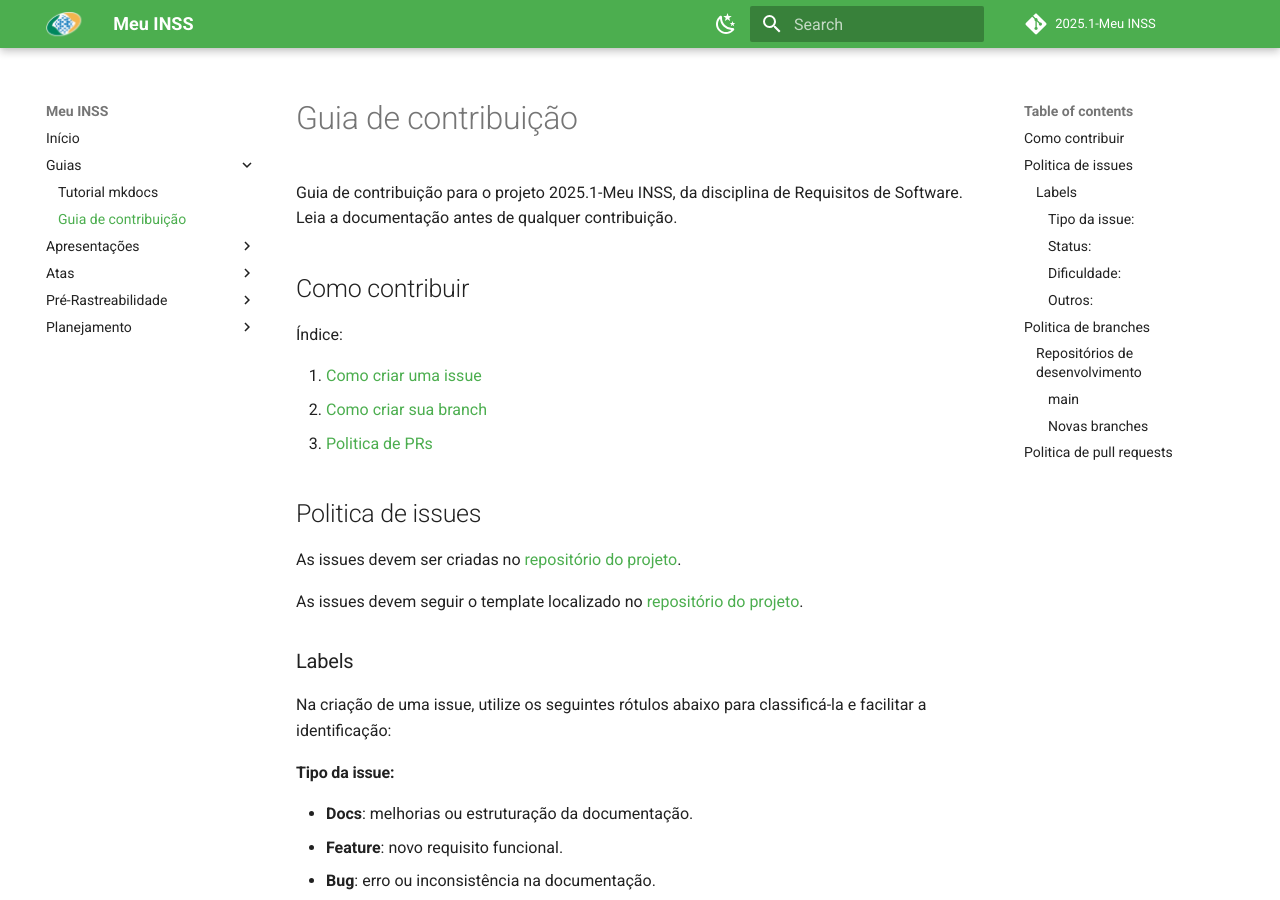
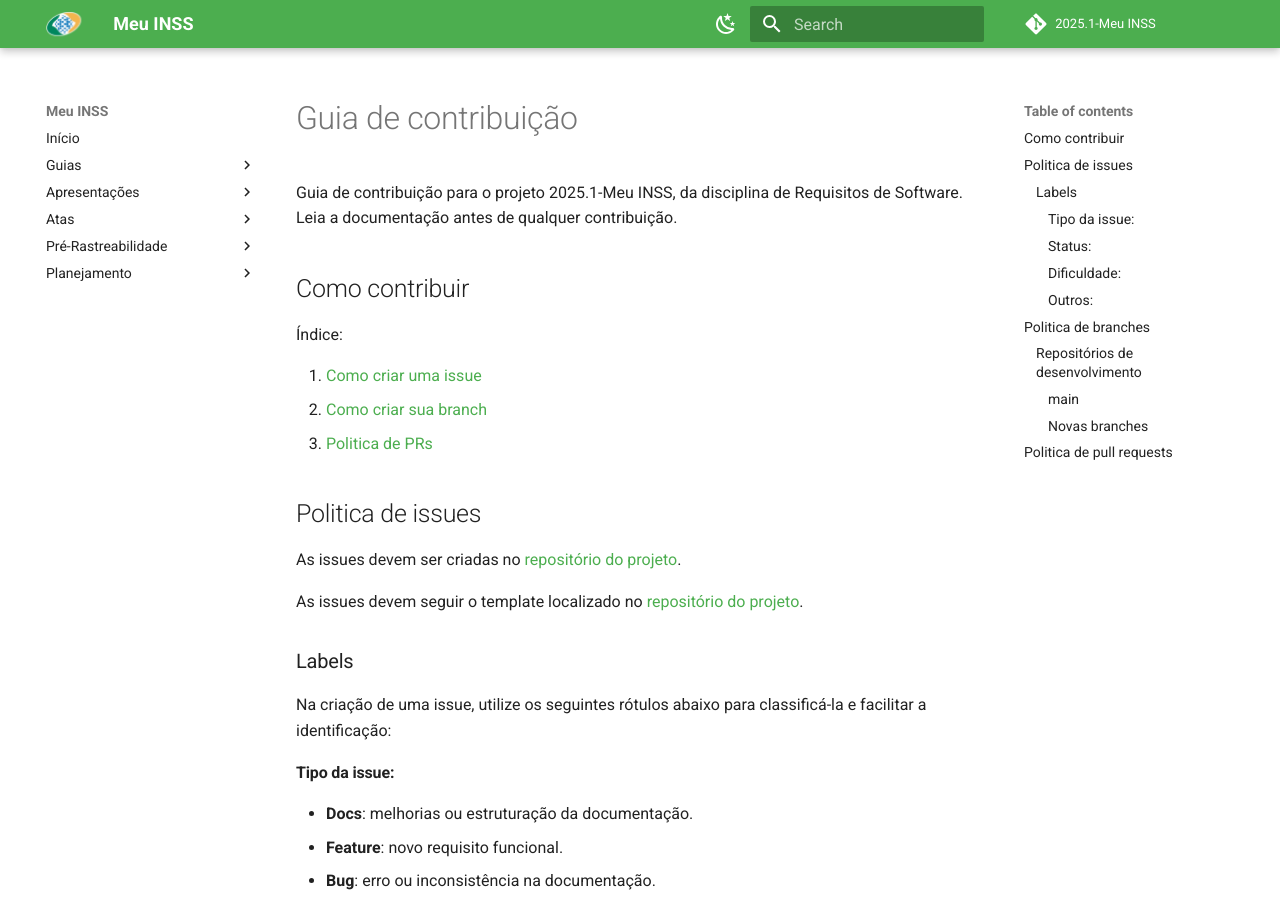
Before and after one commit to Requisitos-de-Software/2025.1-Meu-INSS, an MkDocs documentation site: the page built from docs/guias/guia-contribuicao.md, in a window 1280 px wide and 900 px high. Built offline with MkDocs 1.6.1 and Material for MkDocs 9.7.7, drawn with Linux system fonts in a browser that asks for light colours; comment, search, counter and statistics services are not loaded; some of the changed lines change nothing that is shown.

Commit message:
Update mkdocs.yml

```diff
--- a/mkdocs.yml
+++ b/mkdocs.yml
@@ -35,14 +35,14 @@
   - Início: index.md
   - Guias:
       - Tutorial mkdocs: guias/tutorial-mkdocs.md
-      - Guia de contribuição: guias/guia-contribuicao.md
   - Apresentações:
-      - Apresentação 1: apresentacoes/apresentacoes.md
+      - Apresentação 1: apresentacoes/apresentacao1.md
   - Atas:
-      - Ata1 (XX/YY/ZZZZ): ata/ata1.md
+      - Ata 01 (11/04/2025): atas/ata1.md
   - Pré-Rastreabilidade:
       - RichPicture: pre-rastreabilidade/richpicture.md
   - Planejamento:
       - App selecionado: planejamento/selecao-app.md
       - Ferramentas: planejamento/ferramentas.md
-      - Cronograma: planejamento/cronograma-previsto.md
+      - Heatmap: planejamento/heatmap.md
+      - Cronograma: planejamento/cronograma.md
```
